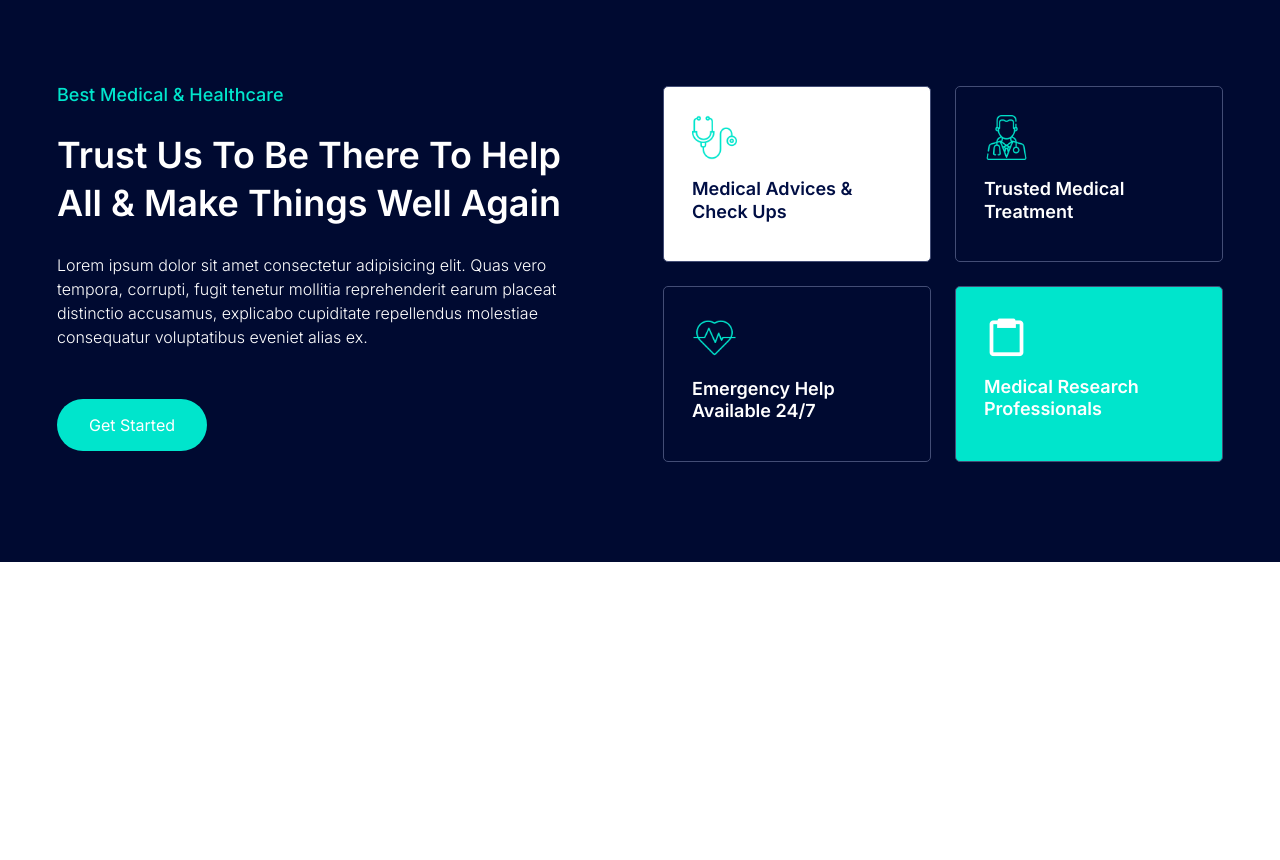
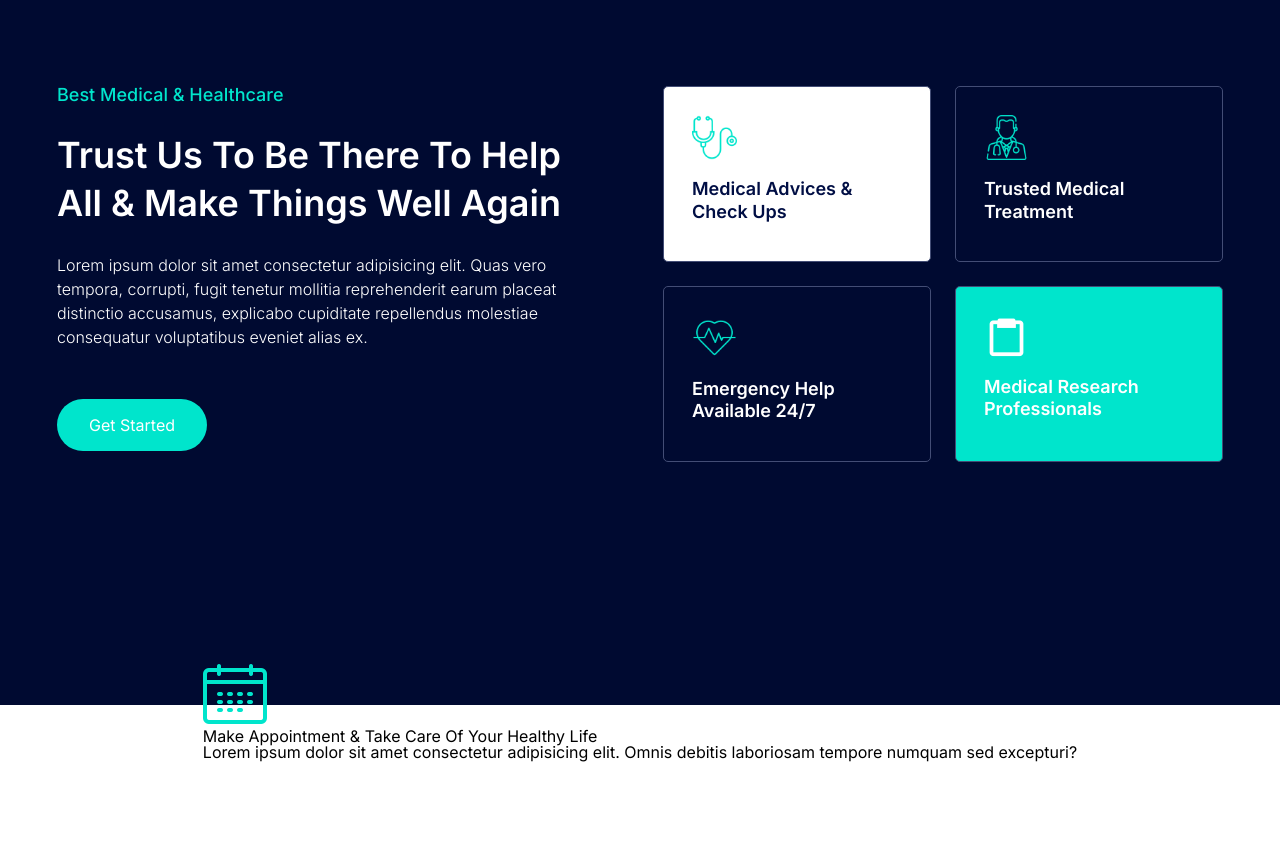
Before and after one commit to NapatpanOP/medica-life, a website built with Vite: page index.html in a window 1280 px wide. Shown: the part 4238-5098 px from the top of the page. Before the commit the page ends 4800 px from the top, so only its background shows below. Built offline with nearby package versions, Linux system fonts and the light colour scheme.

Commit message:
Draft appointment

```diff
--- a/index.html
+++ b/index.html
@@ -538,6 +538,25 @@
           </div>
         </div>
       </section>
+
+      <!-- Make Appointment -->
+      <section id="appointment-wrap">
+        <div class="appointment">
+          <div class="appointment-img">
+            <div class="appointment-img-overlay">
+              <div class="icon">
+                <img src="./assets/icon/calendar.png" alt="calendar" />
+              </div>
+              <h3>Make Appointment & Take Care Of Your Healthy Life</h3>
+              <p>
+                Lorem ipsum dolor sit amet consectetur adipisicing elit. Omnis
+                debitis laboriosam tempore numquam sed excepturi?
+              </p>
+            </div>
+          </div>
+          <div class="appointment-form"></div>
+        </div>
+      </section>
     </main>
 
     <!-- <script type="module" src="/main.js"></script> -->
--- /dev/null
+++ b/scss/appointment.scss
@@ -0,0 +1,16 @@
+#appointment-wrap {
+  font-family: 'Inter', sans-serif;
+  background: linear-gradient(180deg, rgba(0,10,49,1) 0%, rgba(0,10,49,1) 48%, rgba(255,255,255,1) 48%, rgba(255,255,255,1) 100%);
+  position: relative;
+  display: grid;
+  justify-content: center;
+  align-items: center;
+
+  .appointment {
+    position: relative;
+    max-width: var(--max-width);
+    padding: 100px 0;
+
+
+  }
+}
--- a/scss/best-medical.scss
+++ b/scss/best-medical.scss
@@ -1,5 +1,4 @@
 #best-medical-wrap {
-  // margin: 0 auto;
   font-family: 'Inter', sans-serif;
   background-color: #000A31;
   position: relative;
--- a/scss/services.scss
+++ b/scss/services.scss
@@ -1,6 +1,4 @@
 #services-wrap {
-  // max-width: var(--max-width);
-  // margin: 0 auto;
   font-family: 'Inter', sans-serif;
   background-color: #ECFDFB;
   position: relative;
--- a/scss/style.scss
+++ b/scss/style.scss
@@ -6,6 +6,7 @@
 @import './services.scss';
 @import './how-we-work.scss';
 @import './best-medical.scss';
+@import './appointment.scss';
 
 :root {
   --primary-color: #000E44;
```
